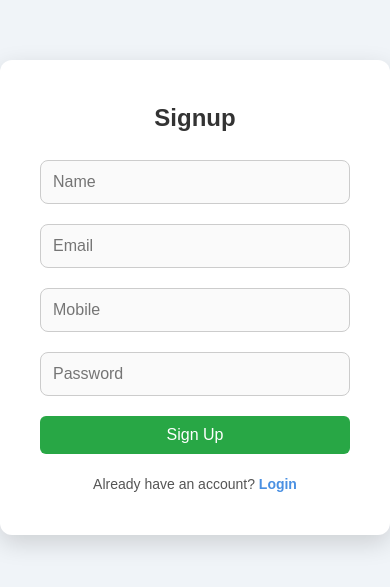
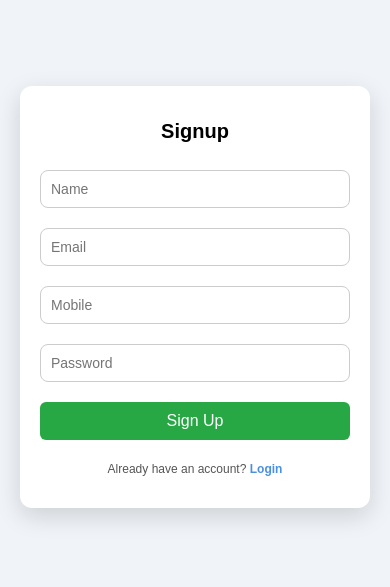
Before and after one commit to MohiniDhiman/shopping-app, a React (Vite) app in the folder client/: page / in a window 390 px wide. Shown: the part 125-712 px from the top of the page. Built offline with nearby package versions, Linux system fonts and the light colour scheme; no server answers.

Commit message:
css res.

```diff
--- a/client/src/Pages/Authentication/Auth.css
+++ b/client/src/Pages/Authentication/Auth.css
@@ -6,6 +6,8 @@
   display: flex;
   justify-content: center;
   align-items: center;
+  padding: 20px; /* Small padding for mobile */
+  box-sizing: border-box;
 }
 
 /* Form styling */
@@ -20,10 +22,11 @@
   text-align: center;
 }
 
+/* Heading */
 .auth-form h2 {
   margin-bottom: 24px;
   font-size: 24px;
-  color: #333;
+  color: #000; /* Black text */
 }
 
 /* Input fields */
@@ -38,6 +41,8 @@
   border-radius: 8px;
   font-size: 16px;
   box-sizing: border-box;
+  color: #000; /* Black text */
+  background-color: #fff; /* White background */
 }
 
 /* Button styling */
@@ -73,3 +78,29 @@
 .auth-link:hover {
   text-decoration: underline;
 }
+
+/* ===== RESPONSIVE STYLING ===== */
+@media (max-width: 480px) {
+  .auth-form {
+    padding: 30px 20px;
+    max-width: 100%;
+  }
+
+  .auth-form h2 {
+    font-size: 20px;
+  }
+
+  .auth-form input {
+    padding: 10px;
+    font-size: 14px;
+  }
+
+  .auth-form button {
+    padding: 10px;
+    font-size: 14px;
+  }
+
+  .auth-footer {
+    font-size: 12px;
+  }
+}
```
Also changed, not shown: 1 other file (tests, documents, lock files or other folders).
